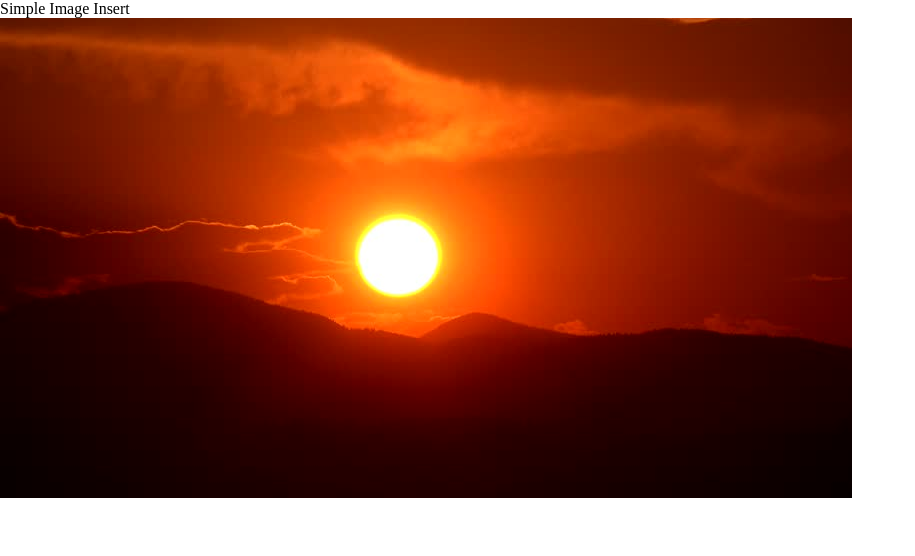
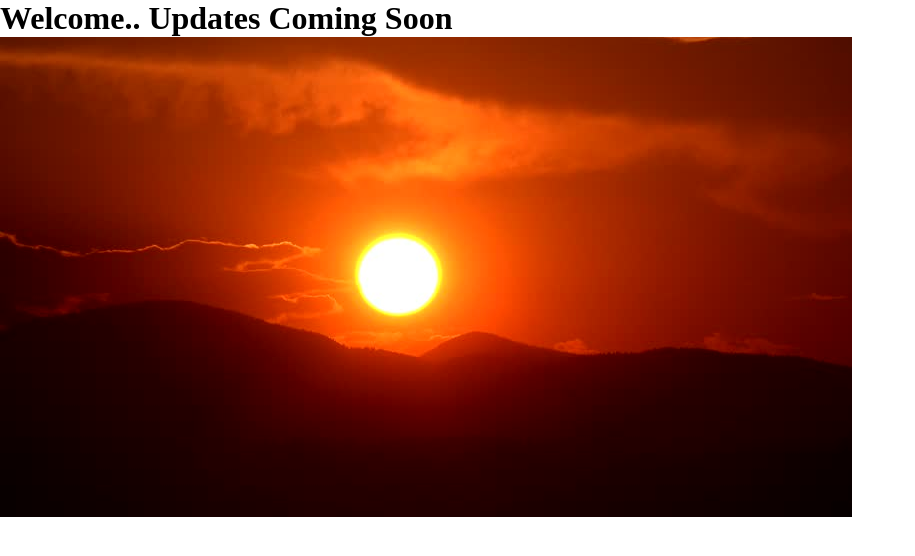
Before and after one commit to amit88265/amit88265.github.io, a plain HTML site: page index.html in a window 1280 px wide. Shown: the whole page, without its empty margins (0-915 px from the left). Drawn offline with Linux system fonts and the light colour scheme.

Commit message:
image size

```diff
--- a/index.html
+++ b/index.html
@@ -2,7 +2,7 @@
 <html>
 
    <head>
-      <title>Welcome.. Updates Coming Soon</title>
+      <title>Amit</title>
 	  <style>
   * {
     padding: 0;
@@ -20,7 +20,7 @@
    </head>
 
    <body>
-      <p>Simple Image Insert</p>
+      <h1>Welcome.. Updates Coming Soon</h1>
       <img src = "/images/5.jpg" alt = "Test Image" />
    </body>
 
```
